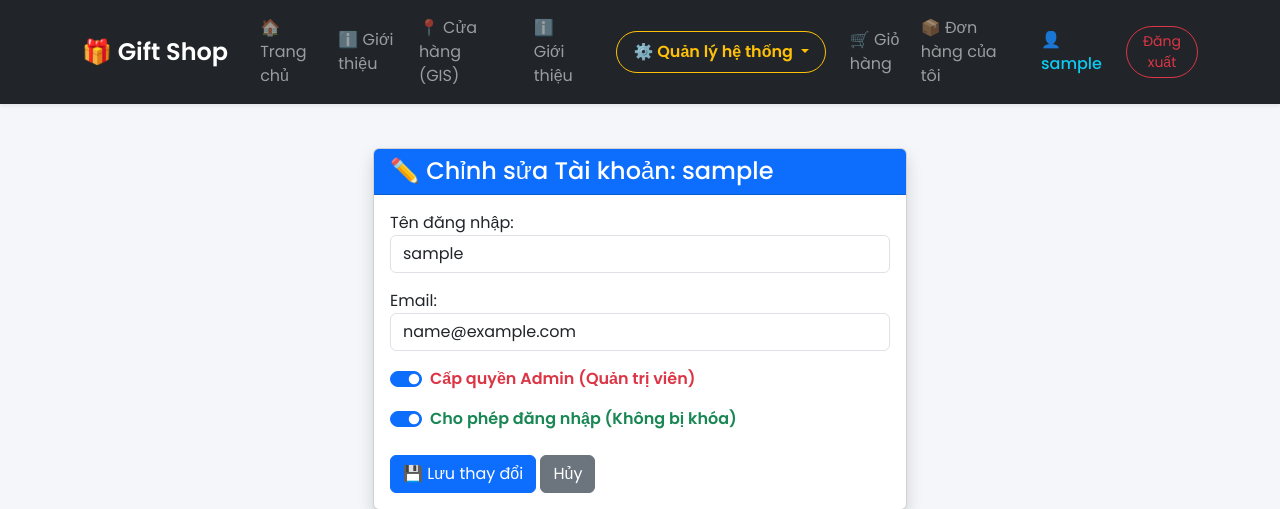
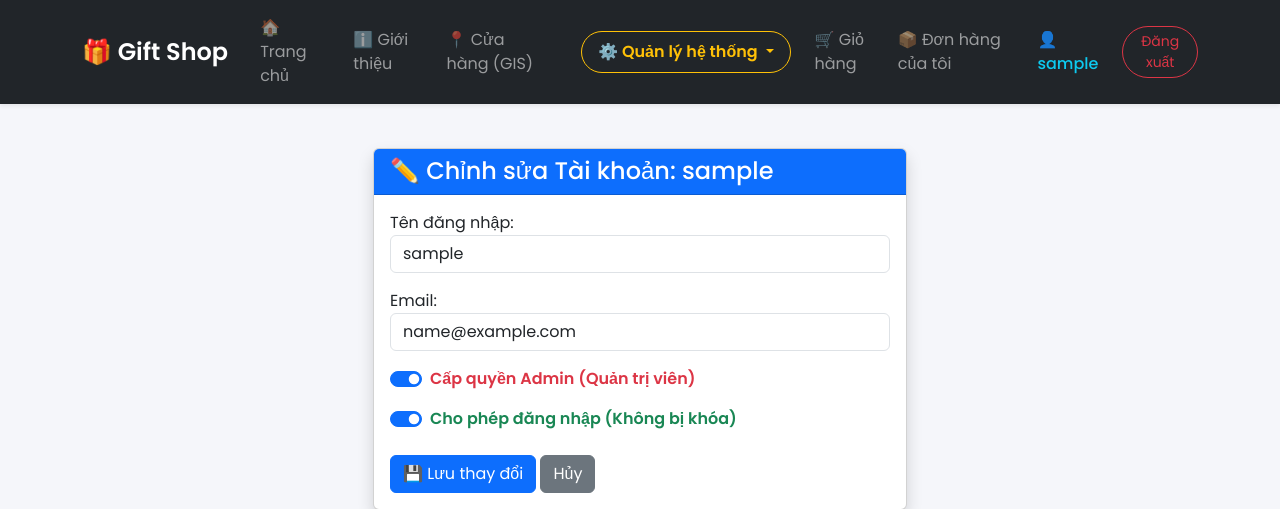
Before and after one commit to hgnhat1511/giftshop_project, a Django app: page /accounts/admin-users/edit/1/ in a window 1280 px wide. Shown: the top 509 px of the page. Run offline with Django 5.2, Linux system fonts and the light colour scheme; the visitor is signed in with stand-in values (Sample User, id 1); data comes from the database, SQL or seed files in the repository; parts of the project's set-up code (start-up, migrations or seed data) failed here and were passed over.

Commit message:
Cập nhật source hoàn chỉnh và thư mục Document nộp báo cáo

```diff
--- a/giftshop_project/templates/navbar.html
+++ b/giftshop_project/templates/navbar.html
@@ -17,9 +17,6 @@
                 </li>
                 <li class="nav-item">
                     <a class="nav-link px-3" href="{% url 'store_list' %}">📍 Cửa hàng (GIS)</a>
-                </li>
-                <li class="nav-item">
-                    <a class="nav-link px-3" href="{% url 'about' %}">ℹ️ Giới thiệu</a>
                 </li>
 
                 {% if user.is_authenticated %}
```
Also changed, not shown: giftshop_project/apps/products/models.py (line endings or trailing spaces).
